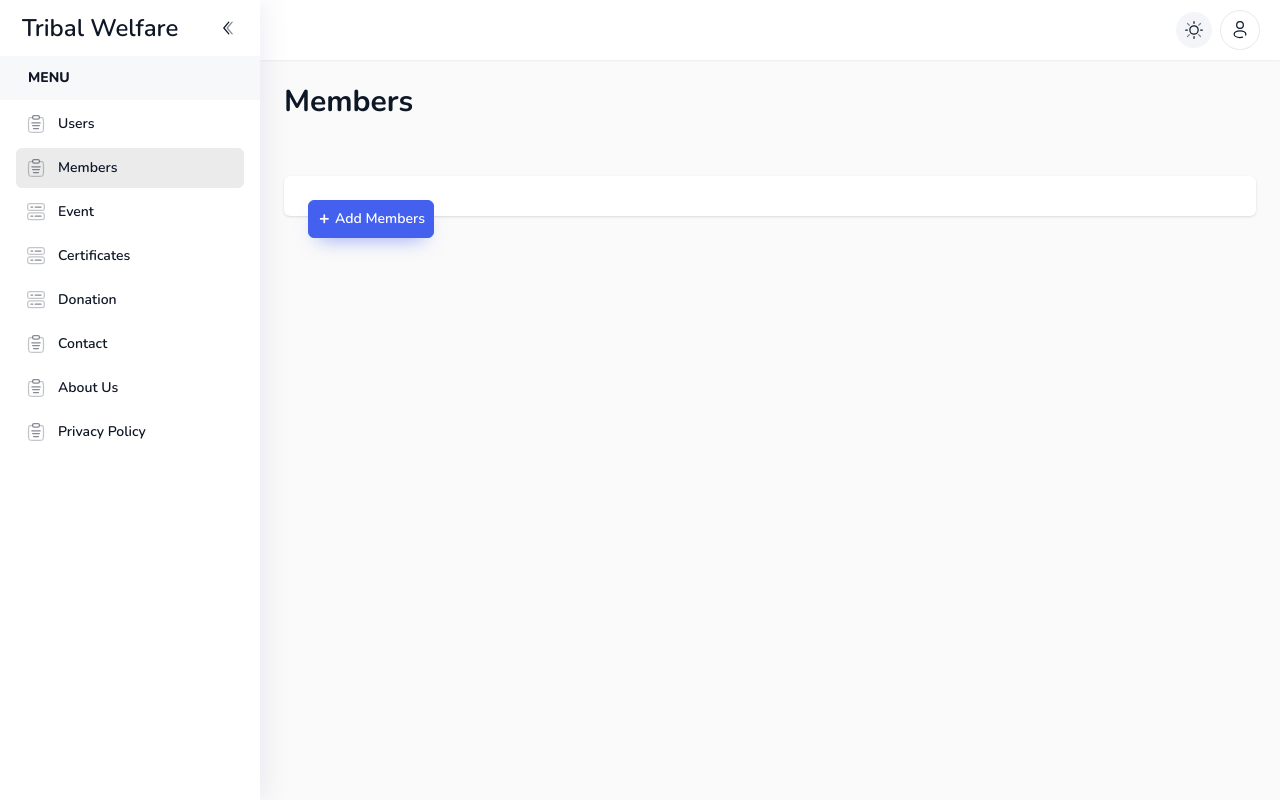
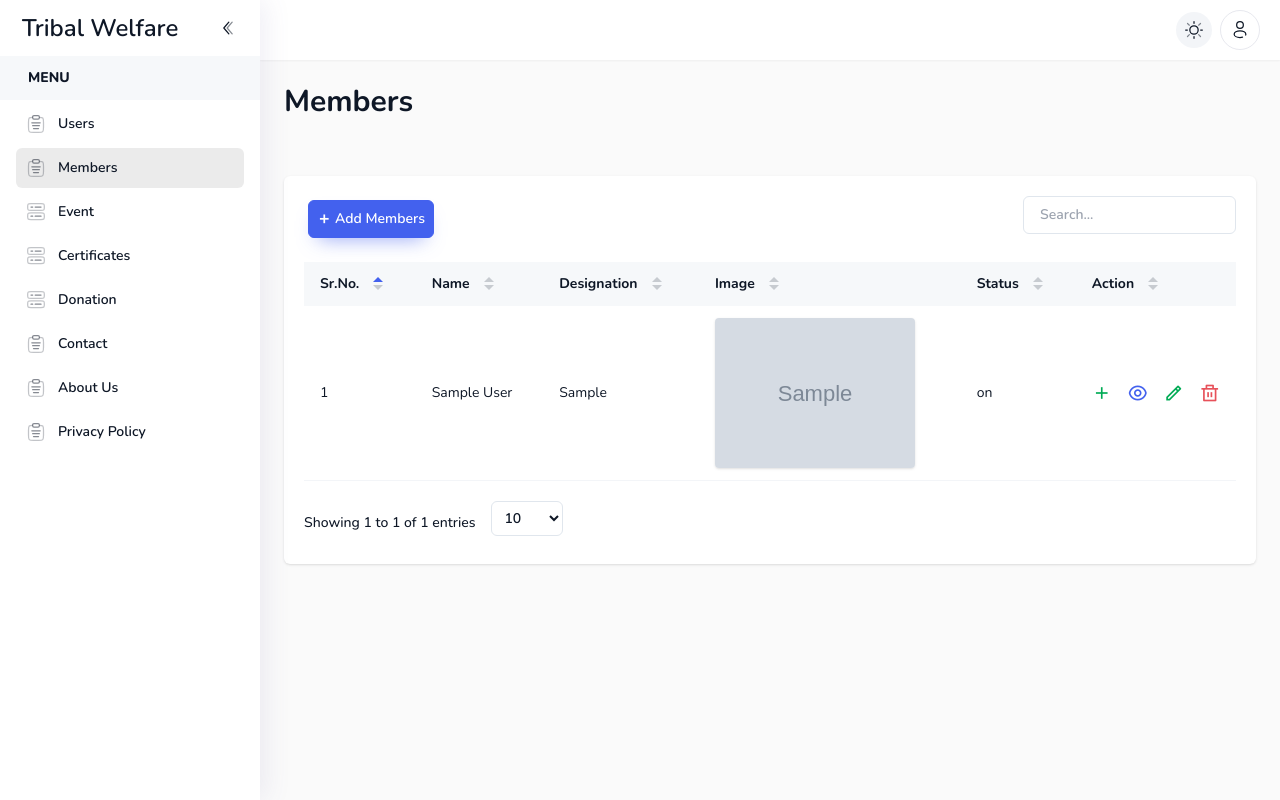
Before and after one commit to neha-surati/tribal_dashboard, a PHP site: page /members.php in a window 1280 px wide. Run offline with PHP 8.4, Linux system fonts and the light colour scheme; the visitor is signed in with stand-in values (Sample User, id 1); tables that the repository leaves empty or names only in its code hold one stand-in row (values such as "Sample post"); grey boxes marked "Sample" are stand-in pictures; some libraries are stand-ins or nearby versions.

Commit message:
fix some bug

```diff
--- a/add_members.php
+++ b/add_members.php
@@ -196,12 +196,12 @@ if (isset($_REQUEST["flg"]) && $_REQUEST["flg"] == "del") {
 				<div>
 					<h4 class="font-bold text-primary mt-2  mb-3"
 						style="display:<?php echo (isset($mode)) ? 'block' : 'none' ?>">Preview</h4>
-					<img src="<?php echo (isset($mode)) ? 'images/member_images/' . $data["main_img"] : '' ?>" name="PreviewImage"
+					<img src="<?php echo (isset($mode)) ? 'images/member_images/' . $data["image"] : '' ?>" name="PreviewImage"
 						id="PreviewImage" width="400" height="400"
 						style="display:<?php echo (isset($mode)) ? 'block' : 'none' ?>" class="object-cover shadow rounded">
 					<div id="imgdiv" style="color:red"></div>
 					<input type="hidden" name="old_img" id="old_img"
-						value="<?php echo (isset($mode) && $mode == 'edit') ? $data["main_img"] : '' ?>" />
+						value="<?php echo (isset($mode) && $mode == 'edit') ? $data["image"] : '' ?>" />
 				</div>
 
 				<div class="relative inline-flex align-middle gap-3 mt-4 ">
--- a/members.php
+++ b/members.php
@@ -14,8 +14,8 @@ if (isset($_REQUEST["flg"]) && $_REQUEST["flg"] == "del") {
         $stmt_subimg->close();
 
         while ($row_subimg = mysqli_fetch_array($Resp_subimg)) {
-            if (file_exists("images/member_image/" . $row_subimg["image"])) {
-                unlink("images/member_image/" . $row_subimg["image"]);
+            if (file_exists("images/member_images/" . $row_subimg["image"])) {
+                unlink("images/member_images/" . $row_subimg["image"]);
             }
         }
 
@@ -36,8 +36,8 @@ if (isset($_REQUEST["flg"]) && $_REQUEST["flg"] == "del") {
     }
 
     if ($Resp) {
-        if (file_exists("images/member_image/" . $member_img)) {
-            unlink("images/member_image/" . $member_img);
+        if (file_exists("images/member_images/" . $member_img)) {
+            unlink("images/member_images/" . $member_img);
         }
         setcookie("msg", "data_del", time() + 3600, "/");
     }
@@ -100,7 +100,17 @@ if (isset($_REQUEST["flg"]) && $_REQUEST["flg"] == "del") {
                                     <?php echo $i; ?>,
                                     '<?php echo addslashes($row["name"]); ?>',
                                     '<?php echo addslashes($row["designation"]); ?>',
-                                    '<?php echo addslashes(date("d-m-Y", strtotime($row["image"]))); ?>',
+                                    `<?php
+                                        $img_array = array("jpg", "jpeg", "png", "bmp");
+                                        $vd_array = array("mp4", "webm", "ogg", "mkv");
+                                        $extn = strtolower(pathinfo($row["image"], PATHINFO_EXTENSION));
+                                        if (in_array($extn, $img_array)) {
+                                        ?>
+                                            <img src="images/member_images/<?php echo addslashes($row["image"]); ?>" width="200" height="200" style="display:<?php (in_array($extn, $img_array)) ? 'block' : 'none' ?>" class="object-cover shadow rounded">
+                                        <?php
+                                        } ?>
+                                        `,
+                                    '<?php echo addslashes($row["status"]);?>',
                                     getActions(<?php echo $row["id"]; ?>)
                                 ],
                             <?php $i++;
```
